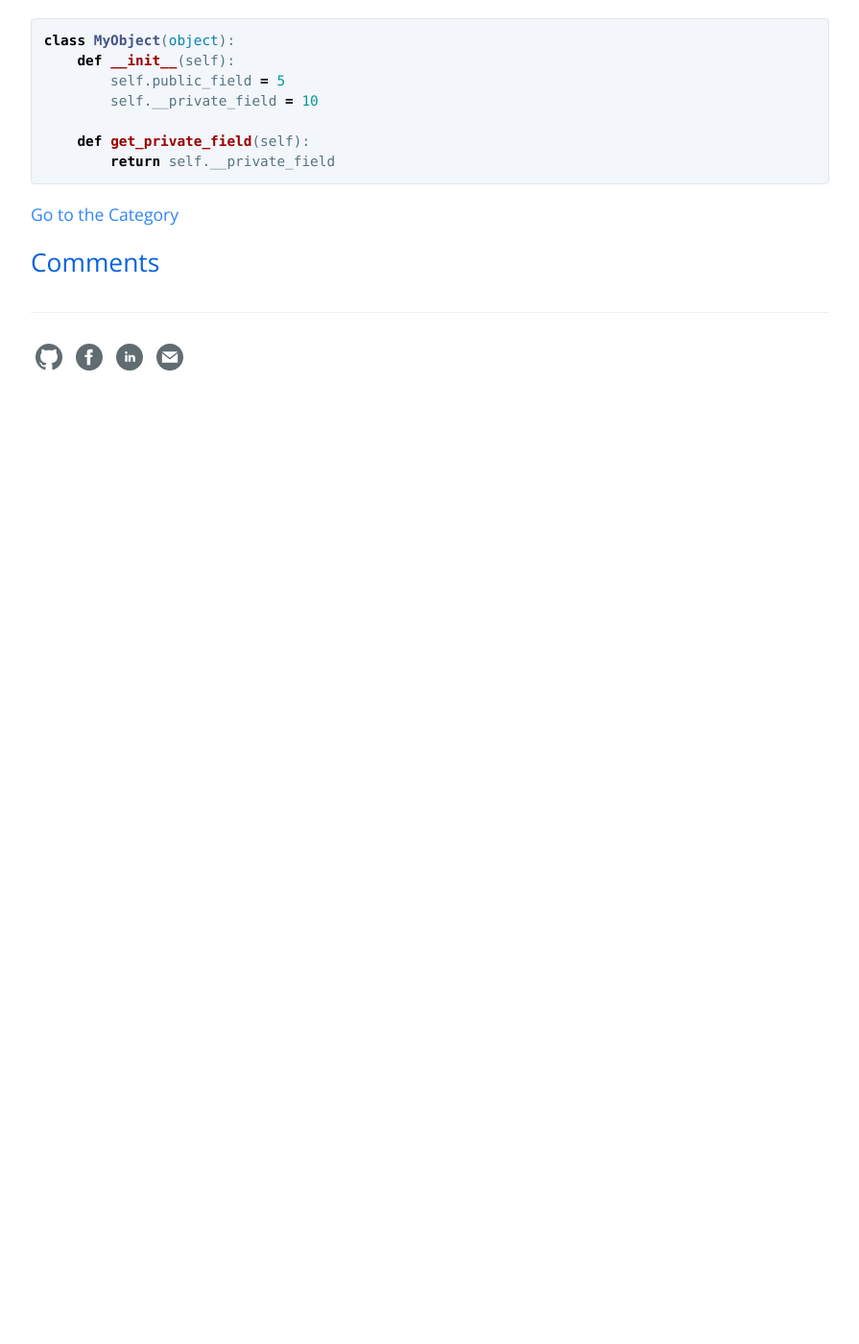
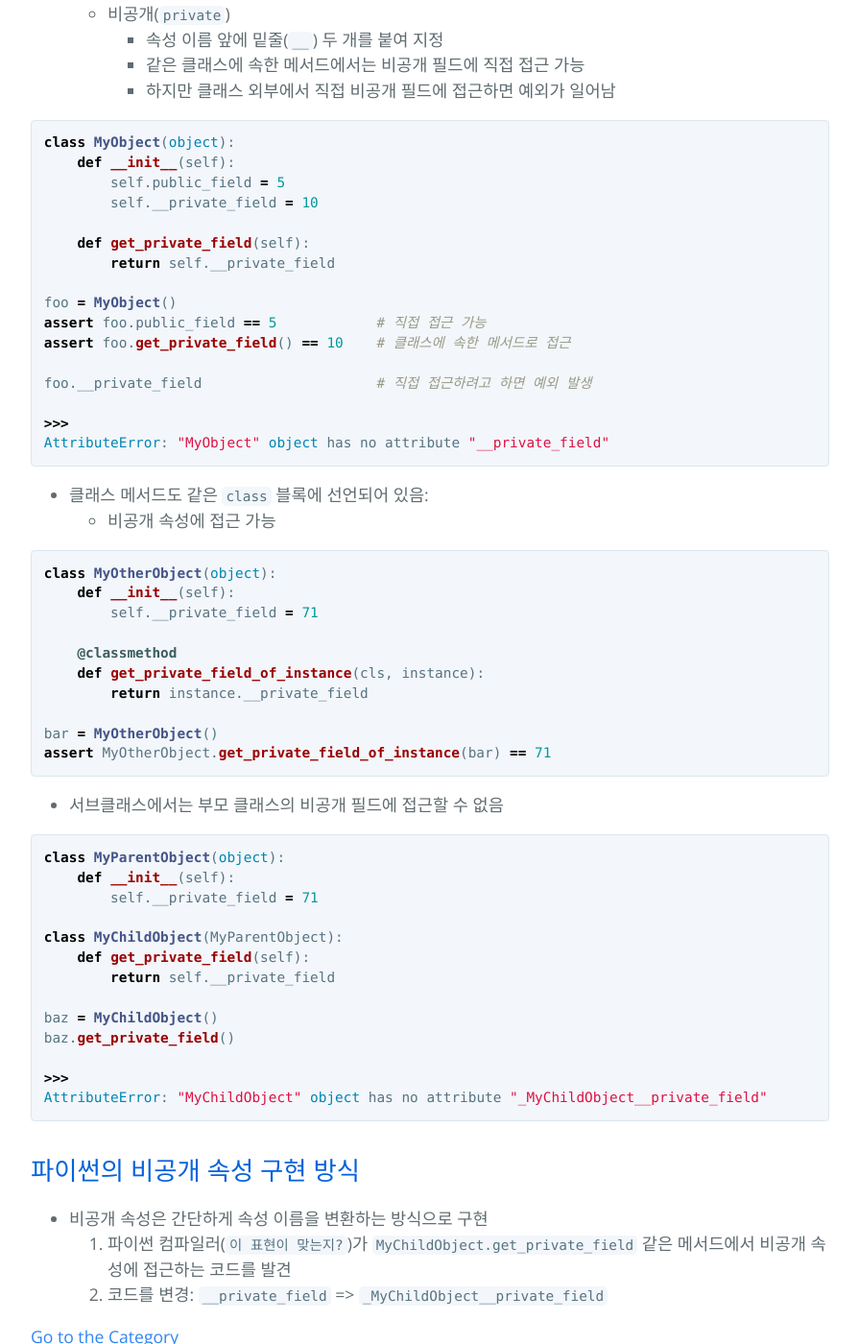
Before and after one commit to hcnoh/hcnoh.github.io, a Jekyll site: the page built from _posts/2018-10-08-effective-python-way27.md, in a window 1280 px wide and 1400 px high, scrolled down 579 px. Shown: the whole window at 96% size, without its empty margins (192-1087 px from the left). Built offline with Jekyll 4.4.1, drawn with Linux system fonts in a browser that asks for light colours; comment, search, counter and statistics services are not loaded; before the commit the page ends 1019 px from its top, so only the background shows below that; some of the changed text lies outside the part shown.

Commit message:
Update 2018-10-08-effective-python-way27.md

````diff
--- a/_posts/2018-10-08-effective-python-way27.md
+++ b/_posts/2018-10-08-effective-python-way27.md
@@ -13,7 +13,11 @@ permalink: /2018-10-08-effective-python-way27
 ## 파이썬의 클래스 속성
 - 클래스 속성의 가시성(`visibility`):
   - 공개(`public`)
+    - 어디서든 객체에 점 연산자(`.`)를 사용하여 접근할 수 있음
   - 비공개(`private`)
+    - 속성 이름 앞에 밑줄(`__`) 두 개를 붙여 지정
+    - 같은 클래스에 속한 메서드에서는 비공개 필드에 직접 접근 가능
+    - 하지만 클래스 외부에서 직접 비공개 필드에 접근하면 예외가 일어남
 
 ```python
 class MyObject(object):
@@ -23,4 +27,52 @@ class MyObject(object):
 
     def get_private_field(self):
         return self.__private_field
+
+foo = MyObject()
+assert foo.public_field == 5            # 직접 접근 가능
+assert foo.get_private_field() == 10    # 클래스에 속한 메서드로 접근
+
+foo.__private_field                     # 직접 접근하려고 하면 예외 발생
+
+>>>
+AttributeError: "MyObject" object has no attribute "__private_field"
 ```
+
+- 클래스 메서드도 같은 `class` 블록에 선언되어 있음:
+  - 비공개 속성에 접근 가능
+
+```python
+class MyOtherObject(object):
+    def __init__(self):
+        self.__private_field = 71
+
+    @classmethod
+    def get_private_field_of_instance(cls, instance):
+        return instance.__private_field
+
+bar = MyOtherObject()
+assert MyOtherObject.get_private_field_of_instance(bar) == 71
+```
+
+- 서브클래스에서는 부모 클래스의 비공개 필드에 접근할 수 없음
+
+```python
+class MyParentObject(object):
+    def __init__(self):
+        self.__private_field = 71
+
+class MyChildObject(MyParentObject):
+    def get_private_field(self):
+        return self.__private_field
+
+baz = MyChildObject()
+baz.get_private_field()
+
+>>>
+AttributeError: "MyChildObject" object has no attribute "_MyChildObject__private_field"
+```
+
+## 파이썬의 비공개 속성 구현 방식
+- 비공개 속성은 간단하게 속성 이름을 변환하는 방식으로 구현
+  1. 파이썬 컴파일러(`이 표현이 맞는지?`)가 `MyChildObject.get_private_field` 같은 메서드에서 비공개 속성에 접근하는 코드를 발견
+  2. 코드를 변경: `__private_field` => `_MyChildObject__private_field`
````
